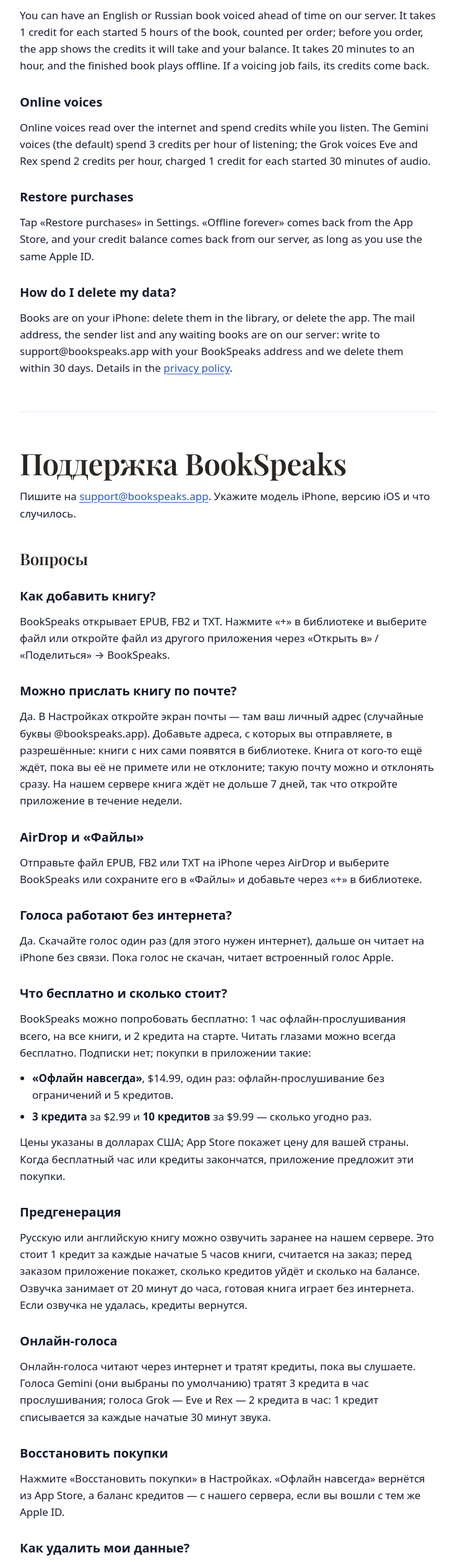
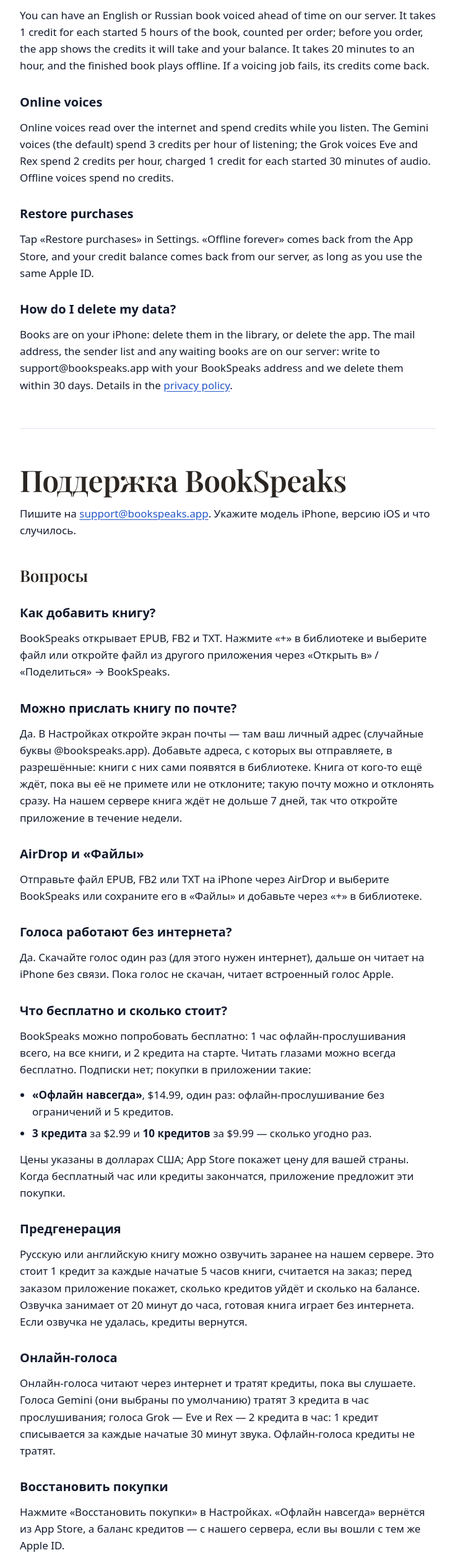
Before and after one commit to arhangel66/bookspeaks-site, a plain HTML site: page support/index.html in a window 1280 px wide. Shown: the part 1278-3800 px from the top of the page at 62% size, without its empty margins (272-1007 px from the left). Drawn offline with Linux system fonts and the light colour scheme.

Commit message:
publish site 4e26079

```diff
--- a/support/index.html
+++ b/support/index.html
@@ -71,7 +71,7 @@
 <h3>Online voices</h3>
 <p>Online voices read over the internet and spend credits while you listen. The Gemini voices (the default) spend
 3 credits per hour of listening; the Grok voices Eve and Rex spend 2 credits per hour, charged 1 credit for each
-started 30 minutes of audio.</p>
+started 30 minutes of audio. Offline voices spend no credits.</p>
 
 <h3>Restore purchases</h3>
 <p>Tap «Restore purchases» in Settings. «Offline forever» comes back from the App Store, and your credit balance comes back
@@ -126,7 +126,7 @@
 <h3>Онлайн-голоса</h3>
 <p>Онлайн-голоса читают через интернет и тратят кредиты, пока вы слушаете. Голоса Gemini (они выбраны по умолчанию)
 тратят 3 кредита в час прослушивания; голоса Grok — Eve и Rex — 2 кредита в час: 1 кредит списывается за каждые
-начатые 30 минут звука.</p>
+начатые 30 минут звука. Офлайн-голоса кредиты не тратят.</p>
 
 <h3>Восстановить покупки</h3>
 <p>Нажмите «Восстановить покупки» в Настройках. «Офлайн навсегда» вернётся из App Store, а баланс кредитов — с нашего
```
Also changed, not shown: llms-full.txt.
